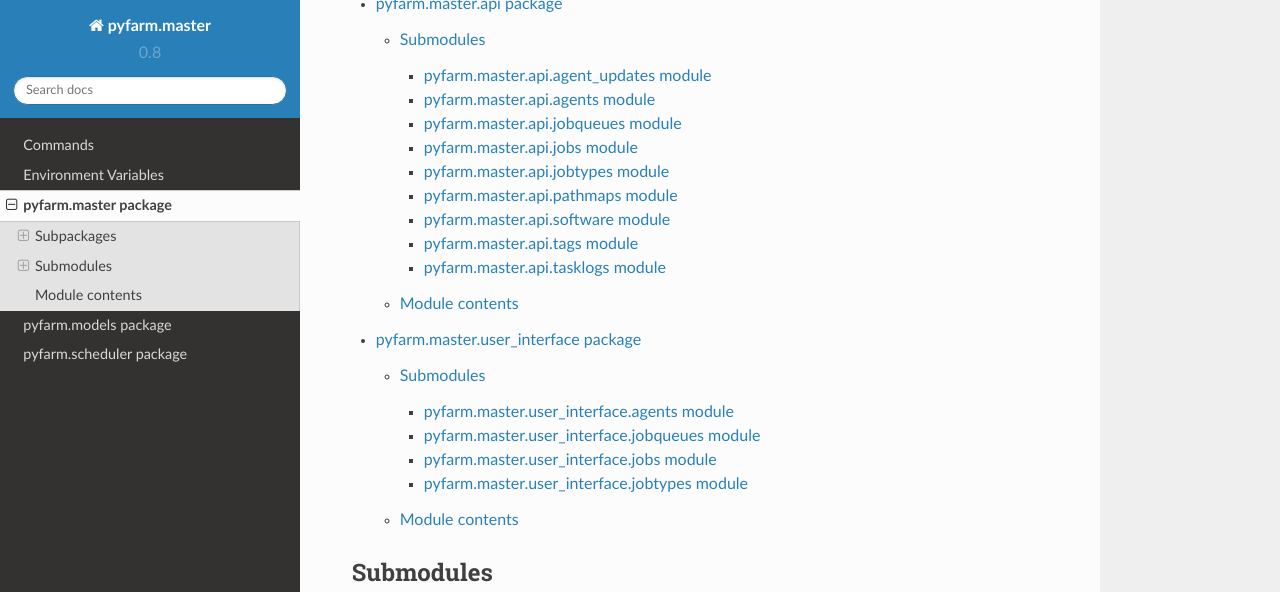
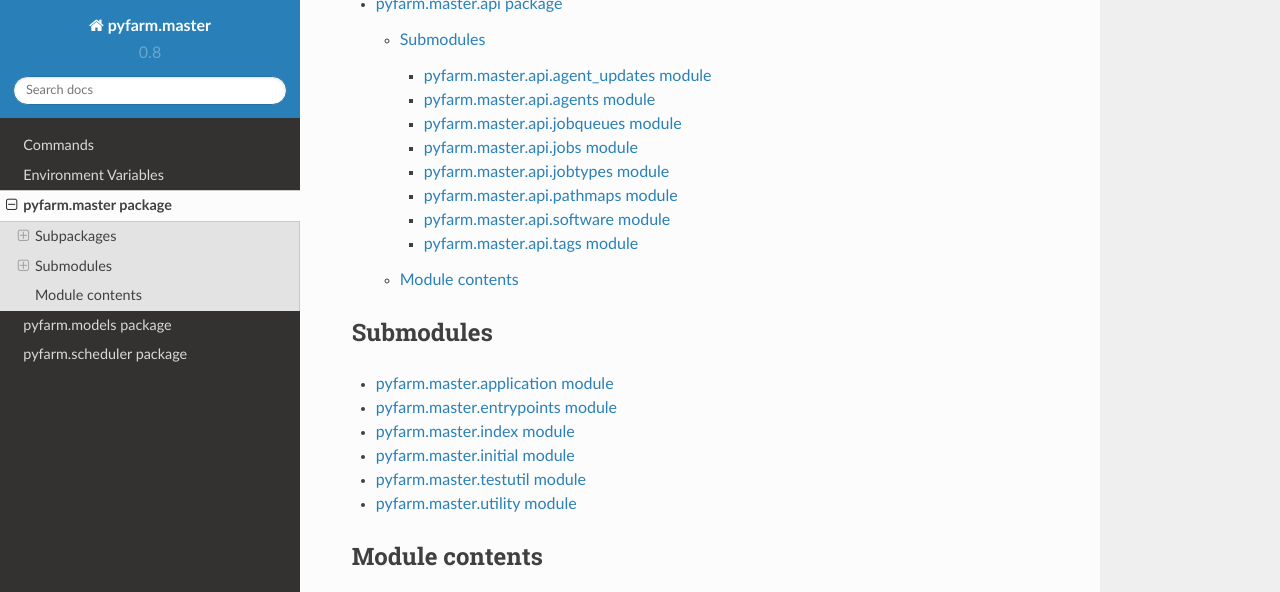
Before and after one commit to pyfarm/pyfarm-master, a Sphinx documentation site: the page built from docs/source/modules/pyfarm.master.rst, in a window 1280 px wide and 900 px high, scrolled down 584 px, cut to the strip 0-592 px from the top of the window. Built offline with Sphinx 7.4.7 and the Read the Docs theme 2.0.0, drawn with Linux system fonts in a browser that asks for light colours; pages that are not in the unit, such as notebooks, are missing from menus.

Commit message:
rolling back unassociated documentation changes

```diff
--- a/docs/source/modules/pyfarm.master.api.rst
+++ b/docs/source/modules/pyfarm.master.api.rst
@@ -14,7 +14,6 @@ Submodules
    pyfarm.master.api.pathmaps
    pyfarm.master.api.software
    pyfarm.master.api.tags
-   pyfarm.master.api.tasklogs
 
 Module contents
 ---------------
--- a/docs/source/modules/pyfarm.master.api.tasklogs.rst
+++ /dev/null
@@ -1,7 +0,0 @@
-pyfarm.master.api.tasklogs module
-=================================
-
-.. automodule:: pyfarm.master.api.tasklogs
-    :members:
-    :undoc-members:
-    :show-inheritance:
--- a/docs/source/modules/pyfarm.master.rst
+++ b/docs/source/modules/pyfarm.master.rst
@@ -8,7 +8,6 @@ Subpackages
 
     pyfarm.master.admin
     pyfarm.master.api
-    pyfarm.master.user_interface
 
 Submodules
 ----------
--- a/docs/source/modules/pyfarm.master.user_interface.agents.rst
+++ /dev/null
@@ -1,7 +0,0 @@
-pyfarm.master.user_interface.agents module
-==========================================
-
-.. automodule:: pyfarm.master.user_interface.agents
-    :members:
-    :undoc-members:
-    :show-inheritance:
--- a/docs/source/modules/pyfarm.master.user_interface.jobqueues.rst
+++ /dev/null
@@ -1,7 +0,0 @@
-pyfarm.master.user_interface.jobqueues module
-=============================================
-
-.. automodule:: pyfarm.master.user_interface.jobqueues
-    :members:
-    :undoc-members:
-    :show-inheritance:
--- a/docs/source/modules/pyfarm.master.user_interface.jobs.rst
+++ /dev/null
@@ -1,7 +0,0 @@
-pyfarm.master.user_interface.jobs module
-========================================
-
-.. automodule:: pyfarm.master.user_interface.jobs
-    :members:
-    :undoc-members:
-    :show-inheritance:
--- a/docs/source/modules/pyfarm.master.user_interface.jobtypes.rst
+++ /dev/null
@@ -1,7 +0,0 @@
-pyfarm.master.user_interface.jobtypes module
-============================================
-
-.. automodule:: pyfarm.master.user_interface.jobtypes
-    :members:
-    :undoc-members:
-    :show-inheritance:
--- a/docs/source/modules/pyfarm.models.rst
+++ b/docs/source/modules/pyfarm.models.rst
@@ -14,7 +14,6 @@ Submodules
 .. toctree::
 
    pyfarm.models.agent
-   pyfarm.models.gpu
    pyfarm.models.job
    pyfarm.models.jobqueue
    pyfarm.models.jobtype
@@ -23,7 +22,6 @@ Submodules
    pyfarm.models.software
    pyfarm.models.tag
    pyfarm.models.task
-   pyfarm.models.tasklog
    pyfarm.models.user
 
 Module contents
```
Also changed, not shown: docs/source/modules/pyfarm.master.user_interface.rst (deleted, +0 -21 lines), docs/source/modules/pyfarm.models.gpu.rst (deleted, +0 -7 lines), docs/source/modules/pyfarm.models.tasklog.rst (deleted, +0 -7 lines).
